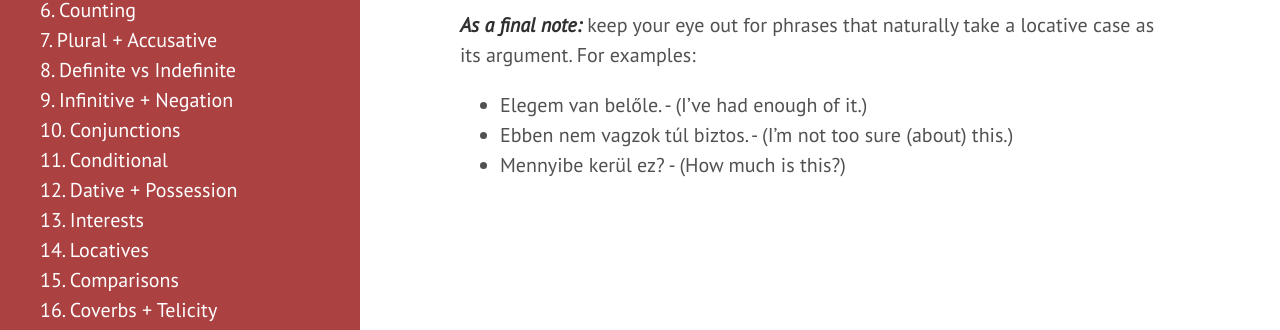
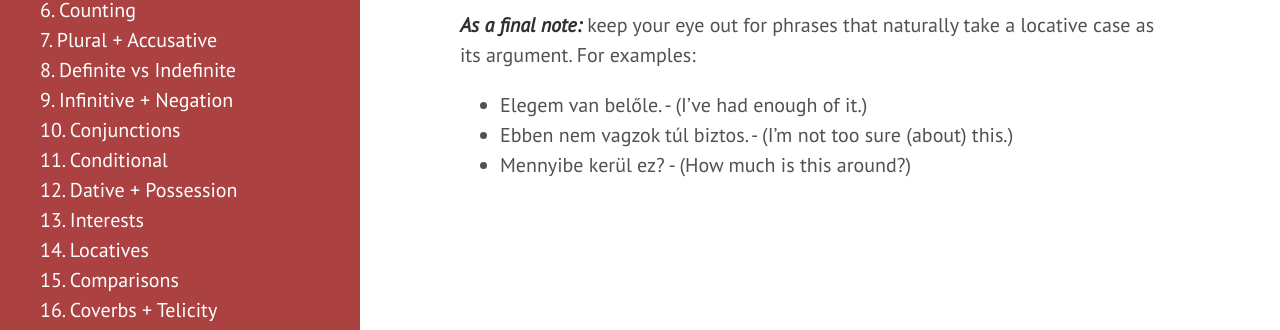
Before and after one commit to Magyartanulas/magyartanulas.github.io, a Jekyll site: the page built from locatives.md, in a window 1280 px wide and 900 px high, scrolled down 7484 px. Shown: the part 560-890 px from the top of the window. Built offline with Jekyll 4.4.1, drawn with Linux system fonts in a browser that asks for light colours; Markdown is read by kramdown in place of the engine named in the settings.

Commit message:
Update locatives.md

```diff
--- a/locatives.md
+++ b/locatives.md
@@ -225,4 +225,4 @@ For the most part, these suffixes can be used as a general to & from (Allative,a
 
 * Elegem van belőle. - (I've had enough of it.)
 * Ebben nem vagzok túl biztos. - (I'm not too sure (about) this.)
-* Mennyibe kerül ez? - (How much is this?)
+* Mennyibe kerül ez? - (How much is this around?)
```
